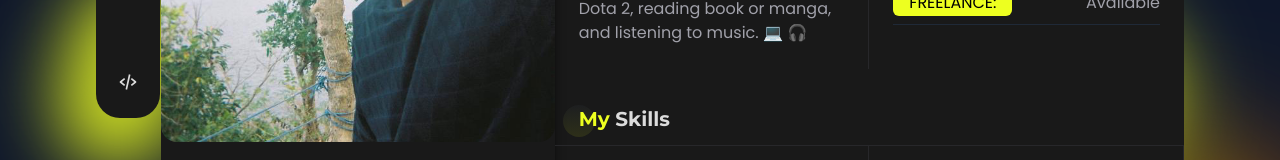
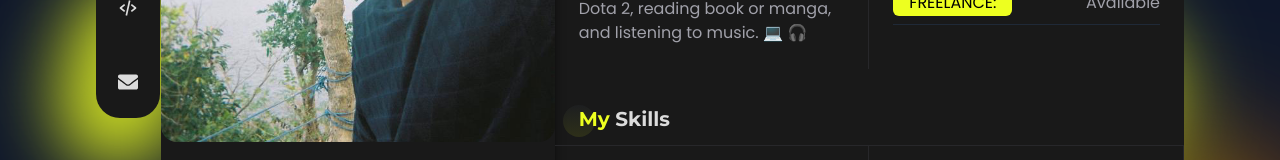
Before and after one commit to vorrawut/vorrawut.github.io, a React (Create React App) app: page / in a window 1280 px wide. Shown: the part 326-486 px from the top of the page. Built offline with nearby package versions, Linux system fonts and the light colour scheme.

Commit message:
Add contact

```diff
--- a/src/Home.js
+++ b/src/Home.js
@@ -11,10 +11,10 @@ import { IoIosPaper } from 'react-icons/io'
 import Education from './components/resume/education/Education'
 // import Projects from './components/projects/Projects'
 // import Blog from './components/blog/Blog'
-// import Contact from './components/contact/Contact'
+import Contact from './components/contact/Contact'
 import Work from './components/resume/work/Work'
 import { BiCodeAlt } from 'react-icons/bi'
-import { FaUser } from 'react-icons/fa'
+import { FaEnvelope, FaUser } from 'react-icons/fa'
 
 const Home = () => {
   // eslint-disable-next-line no-unused-vars
@@ -168,22 +168,22 @@ const Home = () => {
           {/*  </span>*/}
           {/*</span>*/}
 
-          {/*/!*Contact Icon*!/*/}
-          {/*<span*/}
-          {/*  onClick={() =>*/}
-          {/*    setAbout(false) & setEducation(false) & setWorkExperience(false) & setProjects(false) & setBlog(false) & setContact(true)*/}
-          {/*  }*/}
-          {/*  className={`${*/}
-          {/*    contact*/}
-          {/*      ? 'text-designColor'*/}
-          {/*      : 'w-full h-6 text-textColor text-xl flex items-center justify-center hover:text-designColor duration-300 cursor-pointer relative group'*/}
-          {/*  } w-full h-6 text-xl flex items-center justify-center hover:text-designColor duration-300 cursor-pointer relative group`}*/}
-          {/*>*/}
-          {/*  <FaEnvelope />*/}
-          {/*  <span className='text-black font-medium text-xs uppercase bg-designColor px-4 py-[1px] rounded-xl absolute left-0 translate-x-8 group-hover:translate-x-12 opacity-0 group-hover:opacity-100 transition-all duration-300 z-20'>*/}
-          {/*    Contact*/}
-          {/*  </span>*/}
-          {/*</span>*/}
+          {/*Contact Icon*/}
+          <span
+            onClick={() =>
+              setAbout(false) & setEducation(false) & setWorkExperience(false) & setProjects(false) & setBlog(false) & setContact(true)
+            }
+            className={`${
+              contact
+                ? 'text-designColor'
+                : 'w-full h-6 text-textColor text-xl flex items-center justify-center hover:text-designColor duration-300 cursor-pointer relative group'
+            } w-full h-6 text-xl flex items-center justify-center hover:text-designColor duration-300 cursor-pointer relative group`}
+          >
+            <FaEnvelope />
+            <span className='text-black font-medium text-xs uppercase bg-designColor px-4 py-[1px] rounded-xl absolute left-0 translate-x-8 group-hover:translate-x-12 opacity-0 group-hover:opacity-100 transition-all duration-300 z-20'>
+              Contact
+            </span>
+          </span>
           {/*<span className='w-full h-6 text-textColor text-xl flex items-center justify-center hover:text-designColor duration-300 cursor-pointer relative group'>*/}
           {/*  <BsTelephonePlusFill />*/}
           {/*  <span className='text-black font-medium text-xs uppercase bg-designColor px-4 py-[1px] rounded-xl absolute left-0 translate-x-8 group-hover:translate-x-12 opacity-0 group-hover:opacity-100 transition-all duration-300 z-20'>*/}
@@ -207,7 +207,7 @@ const Home = () => {
             <Work />
             {/*<Projects />*/}
             {/*<Blog />*/}
-            {/*<Contact />*/}
+            <Contact />
           </div>
 
           {/* ======================== Smaller device content End ========================== */}
@@ -237,11 +237,11 @@ const Home = () => {
             {/*    <Blog />*/}
             {/*  </motion.div>*/}
             {/*)}*/}
-            {/*{contact && (*/}
-            {/*  <motion.div initial={{ opacity: 0 }} animate={{ opacity: 1 }} transition={{ duration: 0.5 }}>*/}
-            {/*    <Contact />*/}
-            {/*  </motion.div>*/}
-            {/*)}*/}
+            {contact && (
+              <motion.div initial={{ opacity: 0 }} animate={{ opacity: 1 }} transition={{ duration: 0.5 }}>
+                <Contact />
+              </motion.div>
+            )}
           </div>
         </div>
       </div>
--- a/src/components/contact/Contact.js
+++ b/src/components/contact/Contact.js
@@ -51,7 +51,7 @@ const Contact = () => {
       setErrMessage(true)
     }
     if (clientName && email && EmailValidation(email) && messages) {
-      axios.post('https://getform.io/f/e18ee560-5133-4cfe-9a48-eddb6f012a9f', {
+      axios.post('https://public.herotofu.com/v1/b16751f0-6567-11ef-b675-51969bcd4265', {
         name: clientName,
         email: email,
         message: messages
--- a/src/components/resume/education/ExamScoreDetails.js
+++ b/src/components/resume/education/ExamScoreDetails.js
@@ -14,7 +14,12 @@ const ExamScoreDetails = () => {
           subTitle='IDP IELTS Test Centre Melbourne, Melbourne'
           url='https://ielts.com.au/australia/test-centre/idp-ielts-test-centre-melbourne'
         />
-        <EducationCard badge='2022' title='TOEIC Scores: 670' subTitle='CPA Thailand, Bangkok' url='https://cpathailand.co.th/' />
+        <EducationCard
+          badge='Sep 2022'
+          title='TOEIC Scores: 660'
+          subTitle='TOEIC® Services Thailand, Bangkok'
+          url='https://cpathailand.co.th/'
+        />
       </div>
     </div>
   )
```
